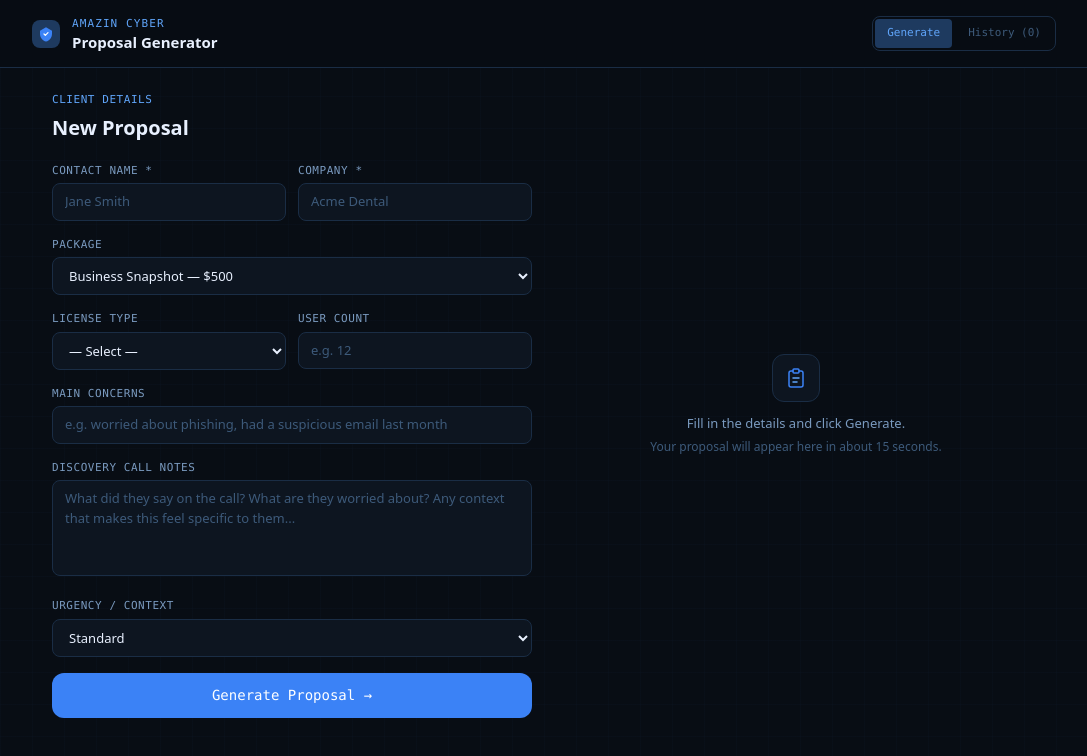
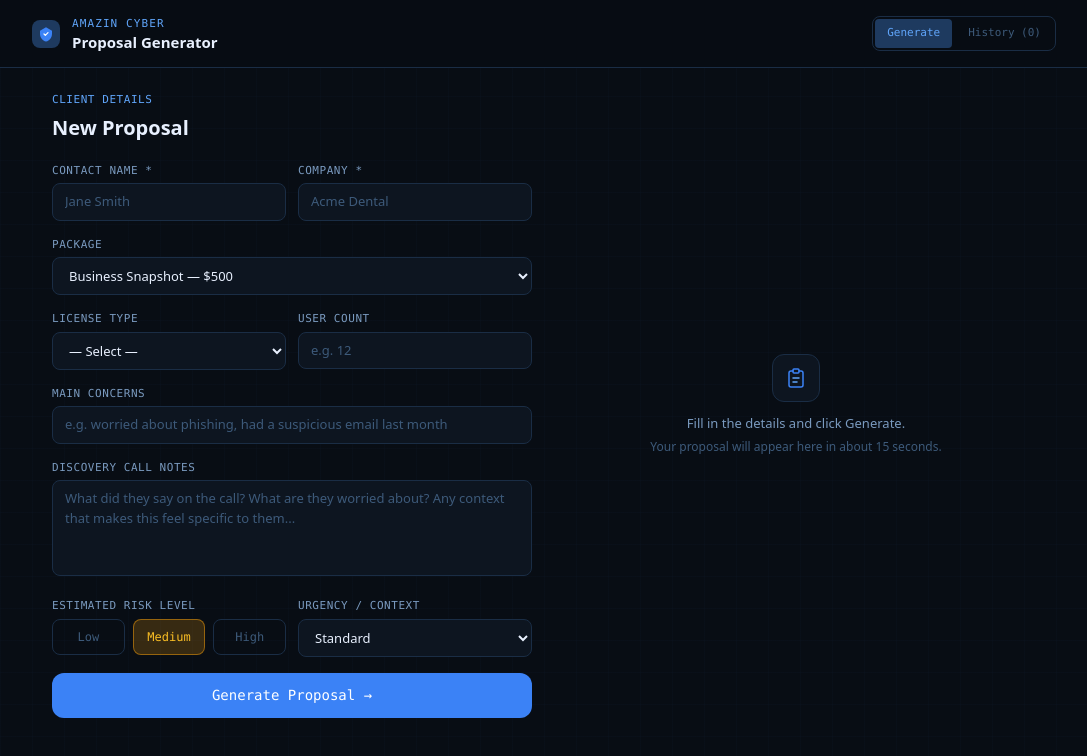
Before and after one commit to 0she15/amazin-cyber-proposals, a Next.js app: page / in a window 1280 px wide. Shown: the top 756 px of the page, without its empty margins (96-1183 px from the left). Built offline with nearby package versions, Linux system fonts and the light colour scheme.

Commit message:
feat: add risk level field + outcome-focused proposal prompt

```diff
--- a/app/api/generate/route.js
+++ b/app/api/generate/route.js
@@ -3,7 +3,7 @@ import Anthropic from "@anthropic-ai/sdk"
 export async function POST(req) {
   try {
     const body = await req.json()
-    const { clientName, company, package: pkg, userCount, licenseType, concerns, callNotes, urgency } = body
+    const { clientName, company, package: pkg, userCount, licenseType, concerns, callNotes, urgency, riskLevel } = body
 
     const PACKAGE_DETAILS = {
       "Starter Snapshot — $250": {
@@ -53,6 +53,8 @@ TONE: Professional but human. Plain English. No jargon. No buzzwords. No scare t
 LENGTH: 1.5 to 2 pages when printed. Concise. Every sentence earns its place.
 VOICE: First-person singular (I, not we). Oshé is a solo operator — be honest about that. It's a strength.
 
+MOST IMPORTANT RULE: This proposal must focus on problems solved and outcomes delivered — not on tasks performed. Never write "I will check X." Write "You'll know whether X is putting your business at risk." The client doesn't care what you do. They care what they get and what risk goes away.
+
 FORMAT: Return the proposal as clean plain text with these exact section headers on their own lines:
 WHO THIS IS FOR
 WHAT'S INCLUDED
@@ -73,6 +75,14 @@ LICENSE TYPE: ${licenseType || "Not specified"}
 MAIN CONCERNS: ${concerns || "General security posture review"}
 CALL NOTES: ${callNotes || "Standard discovery call — client wants to understand their current security posture"}
 URGENCY: ${urgency || "Standard"}
+ESTIMATED RISK LEVEL: ${riskLevel || "Medium"}
+
+RISK LEVEL GUIDANCE:
+- Low: Tone is reassuring. Frame this as proactive and smart — getting ahead of problems before they happen.
+- Medium: Tone is direct. There are real gaps that need attention. The cost of inaction is real but not catastrophic yet.
+- High: Tone is urgent but calm. Something is already wrong or the exposure is serious. Oshé has seen this before and knows how to fix it. Do not panic — but do not wait.
+
+Adjust the language throughout the entire proposal based on the risk level above. The WHO THIS IS FOR section especially should reflect this — make the client feel like Oshé read their situation, not a template.
 
 PACKAGE DETAILS TO USE:
 Price: ${pkgDetails.price}
@@ -82,12 +92,12 @@ ${pkgDetails.includes.map(i => `- ${i}`).join("\n")}
 Deliverable: ${pkgDetails.deliverable}
 
 INSTRUCTIONS:
-- WHO THIS IS FOR: 2-3 sentences specific to ${company}'s situation based on the call notes and concerns. Make it feel like you listened.
-- WHAT'S INCLUDED: List the package items as clean hyphens. Add one sentence of plain-English context after each item.
-- WHAT YOU'LL RECEIVE: Describe the deliverable and what happens after. Mention the debrief call if applicable.
-- INVESTMENT: State the price clearly. Mention 50% deposit to begin, remainder on delivery. Note that all work is scoped and approved before it starts.
+- WHO THIS IS FOR: 2-3 sentences. Lead with the problem or risk this client is facing based on their call notes and concerns. Make it feel like you were paying attention on the call. No generic opener.
+- WHAT'S INCLUDED: List the package items as clean hyphens. After each item, write one sentence that explains the outcome — what the client will know or have resolved, not what you will do.
+- WHAT YOU'LL RECEIVE: Describe what lands in their inbox. Be specific about the report, what it covers, and how the debrief call works if applicable. Focus on what they walk away with.
+- INVESTMENT: State the price and deposit terms clearly. Add one sentence about why this is priced the way it is — practical, no fluff.
 - NEXT STEPS: Three numbered steps. Simple. 1) Sign and send deposit. 2) Fill out intake form. 3) I'll be in touch within 1 business day to confirm start date.
-- A NOTE FROM OSHÉ: 3-4 sentences. Personal. Reinforce the no-jargon, practical approach. Mention Houston if relevant. End with something that sounds like a real person wrote it — not a template.`
+- A NOTE FROM OSHÉ: 3-4 sentences. Human and direct. Reference something specific from the call notes or concerns if possible. Reinforce that this is practical, not theoretical. Mention Houston if it feels natural. End with a line that sounds like a real person wrote it — not a closing formula.`
 
     const client = new Anthropic()
     const message = await client.messages.create({
--- a/app/proposals.jsx
+++ b/app/proposals.jsx
@@ -14,6 +14,7 @@ const LICENSES = [
   "Mixed / Not sure",
 ]
 const URGENCY = ["Standard", "Client has upcoming audit", "Recent security incident", "Time-sensitive"]
+const RISK_LEVELS = ["Low", "Medium", "High"]
 
 const STORAGE_KEY = "amazin_proposals"
 
@@ -25,7 +26,7 @@ function formatDate(iso) {
 
 const EMPTY_FORM = {
   clientName: "", company: "", package: PACKAGES[1],
-  userCount: "", licenseType: "", concerns: "", callNotes: "", urgency: URGENCY[0],
+  userCount: "", licenseType: "", concerns: "", callNotes: "", urgency: URGENCY[0], riskLevel: "Medium",
 }
 
 export default function Proposals() {
@@ -182,12 +183,33 @@ export default function Proposals() {
                     className="w-full bg-[#0d1520] border border-[#1a2d45] rounded-lg px-3 py-2 text-[13px] text-[#e8f0fe] placeholder-[#3d5a7a] focus:outline-none focus:border-[#3b82f6] transition-colors resize-none" />
                 </div>
 
+                <div className="grid grid-cols-2 gap-3">
+                  <div>
+                    <label className="block text-[11px] font-mono text-[#7a9abf] mb-1 uppercase tracking-wider">Estimated Risk Level</label>
+                    <div className="flex gap-2">
+                      {RISK_LEVELS.map(r => {
+                        const active = form.riskLevel === r
+                        const colors = {
+                          Low:    active ? "bg-green-500/20 border-green-500/50 text-green-400"  : "border-[#1a2d45] text-[#3d5a7a] hover:border-green-500/30 hover:text-green-400",
+                          Medium: active ? "bg-amber-500/20 border-amber-500/50 text-amber-400"  : "border-[#1a2d45] text-[#3d5a7a] hover:border-amber-500/30 hover:text-amber-400",
+                          High:   active ? "bg-red-500/20 border-red-500/50 text-red-400"        : "border-[#1a2d45] text-[#3d5a7a] hover:border-red-500/30 hover:text-red-400",
+                        }
+                        return (
+                          <button key={r} type="button" onClick={() => set("riskLevel", r)}
+                            className={`flex-1 text-[12px] font-mono py-2 rounded-lg border transition-all ${colors[r]}`}>
+                            {r}
+                          </button>
+                        )
+                      })}
+                    </div>
+                  </div>
                   <div>
                     <label className="block text-[11px] font-mono text-[#7a9abf] mb-1 uppercase tracking-wider">Urgency / Context</label>
                     <select value={form.urgency} onChange={e => set("urgency", e.target.value)}
                       className="w-full bg-[#0d1520] border border-[#1a2d45] rounded-lg px-3 py-2 text-[13px] text-[#e8f0fe] focus:outline-none focus:border-[#3b82f6] transition-colors">
                       {URGENCY.map(u => <option key={u} value={u}>{u}</option>)}
                     </select>
+                  </div>
                 </div>
 
                 <button onClick={generate} disabled={status === "loading"}
```
Also changed, not shown: 1 other file (tests, documents, lock files or other folders). Lines whose indentation alone changed are shown as unchanged.
